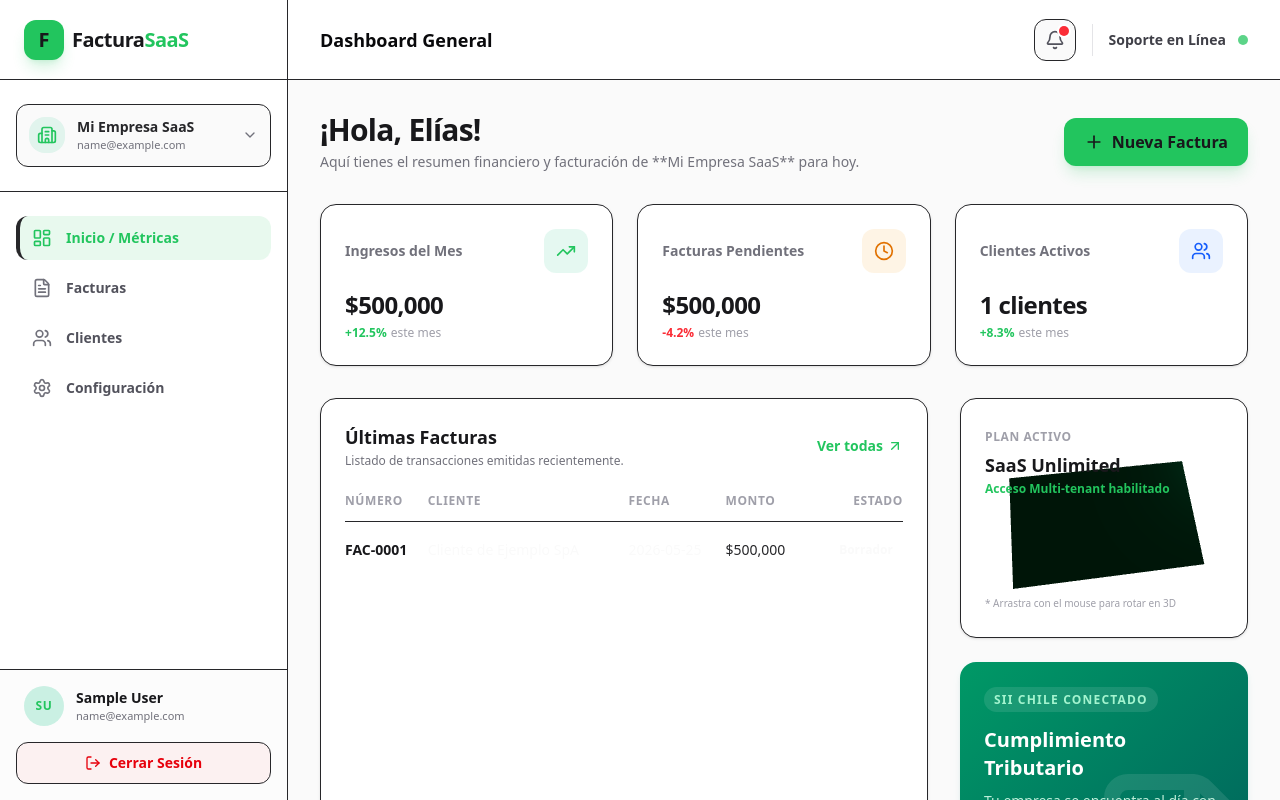
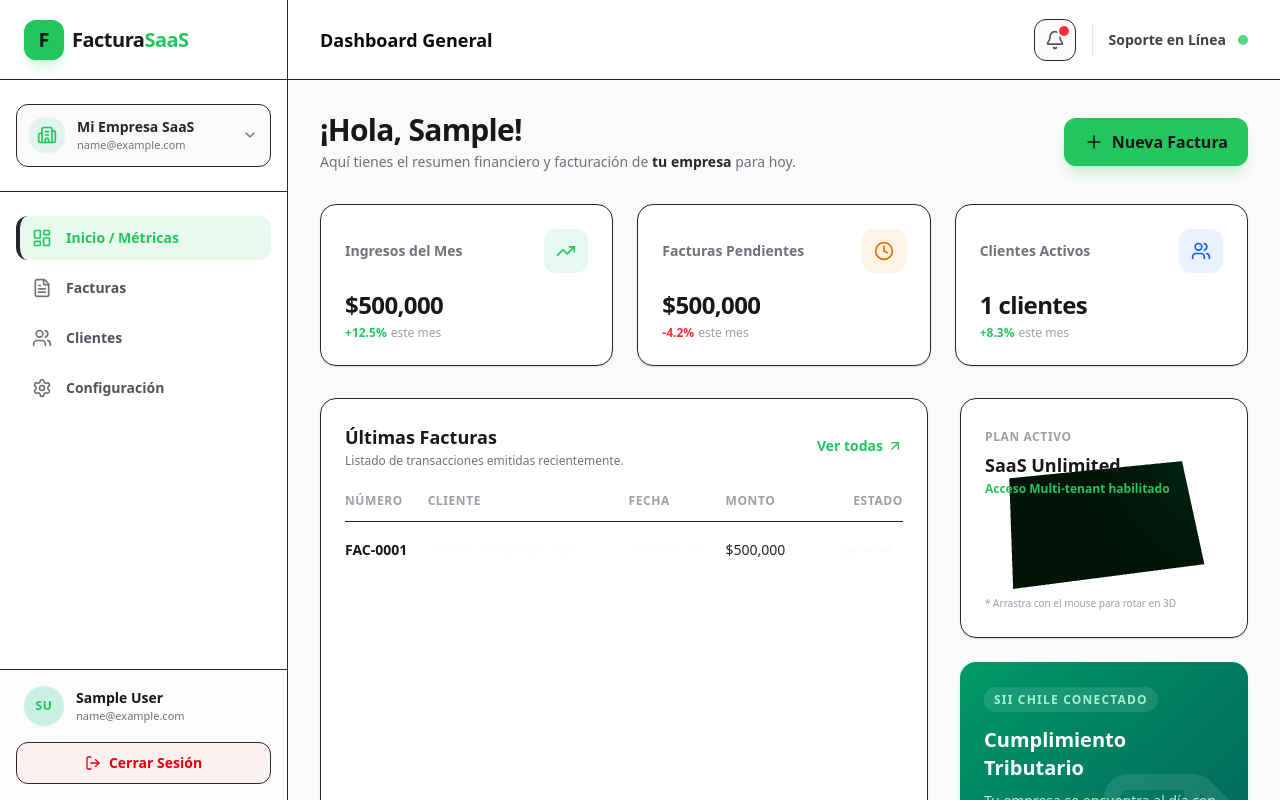
Before and after one commit to EliasSancheM/FrontEnd-SaaS, a Next.js app: page /FrontEnd-SaaS/ in a window 1280 px wide. Built offline with nearby package versions, Linux system fonts and the light colour scheme; sample sign-in values are in the browser's storage.

Commit message:
fix: make greeting on dashboard dynamic using logged-in user profile

```diff
--- a/app/(dashboard)/page.tsx
+++ b/app/(dashboard)/page.tsx
@@ -13,6 +13,7 @@ import {
 } from 'lucide-react';
 import FloatingCard3D from '@/components/dashboard/FloatingCard3D';
 import { useSaaSStore } from '@/lib/store';
+import { useAuthStore } from '@/lib/authStore';
 
 interface MetricCardProps {
   title: string;
@@ -47,6 +48,7 @@ function MetricCard({ title, value, change, isPositive, icon: Icon, color }: Met
 
 export default function DashboardPage() {
   const { clients, invoices, initialize, isInitialized } = useSaaSStore();
+  const { user } = useAuthStore();
 
   useEffect(() => {
     initialize();
@@ -70,6 +72,9 @@ export default function DashboardPage() {
     statusLabel: inv.statusLabel
   }));
 
+  const userName = user?.name ? user.name.split(' ')[0] : 'Usuario';
+  const companyName = user?.company || 'tu empresa';
+
   return (
     <div className="space-y-8 animate-in fade-in duration-500">
 
@@ -77,10 +82,10 @@ export default function DashboardPage() {
       <div className="flex flex-col gap-4 sm:flex-row sm:items-center sm:justify-between">
         <div>
           <h1 className="text-3xl font-bold tracking-tight text-zinc-900 dark:text-white">
-            ¡Hola, Elías!
+            ¡Hola, {userName}!
           </h1>
           <p className="text-sm text-zinc-500 dark:text-zinc-400 mt-1">
-            Aquí tienes el resumen financiero y facturación de **Mi Empresa SaaS** para hoy.
+            Aquí tienes el resumen financiero y facturación de <span className="font-semibold text-zinc-800 dark:text-zinc-200">{companyName}</span> para hoy.
           </p>
         </div>
         <div>
```
